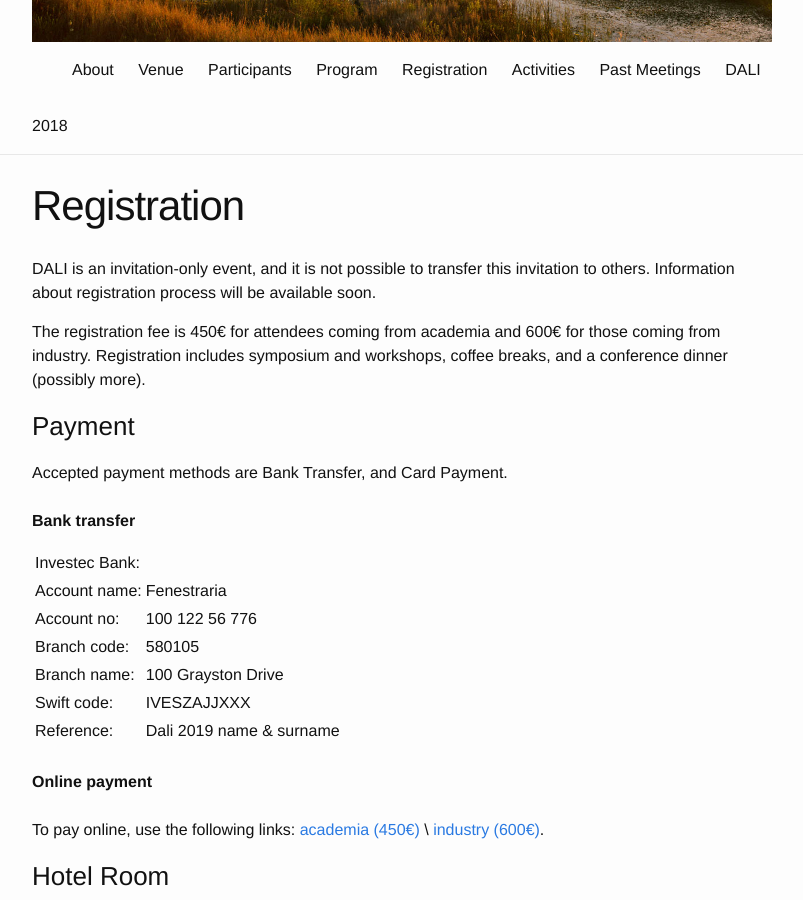
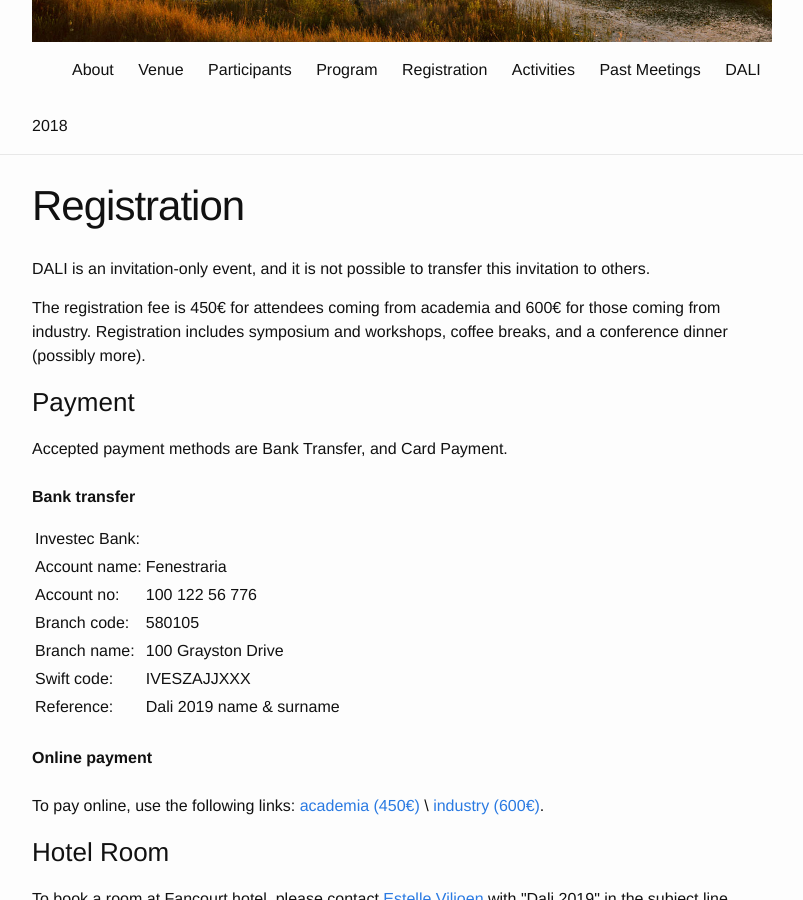
Before and after one commit to dalimeeting/dalimeeting.github.io, a Jekyll site: the page built from registration.html, in a window 1280 px wide and 900 px high, scrolled down 309 px. Shown: the whole window, without its empty margins (238-1041 px from the left). Built offline with Jekyll 4.4.1, drawn with Linux system fonts in a browser that asks for light colours.

Commit message:
Update registration.html

```diff
--- a/_layouts/registration.html
+++ b/_layouts/registration.html
@@ -3,7 +3,7 @@ layout: page
 ---
 <article>
 
-  <p>DALI is an invitation-only event, and it is not possible to transfer this invitation to others. Information about registration process will be available soon.</p>
+  <p>DALI is an invitation-only event, and it is not possible to transfer this invitation to others.</p>
 
   <p>The registration fee is 450€ for attendees coming from academia and 600€ for those coming from industry.
   Registration includes symposium and workshops, coffee breaks, and a conference dinner (possibly more).</p>
```
